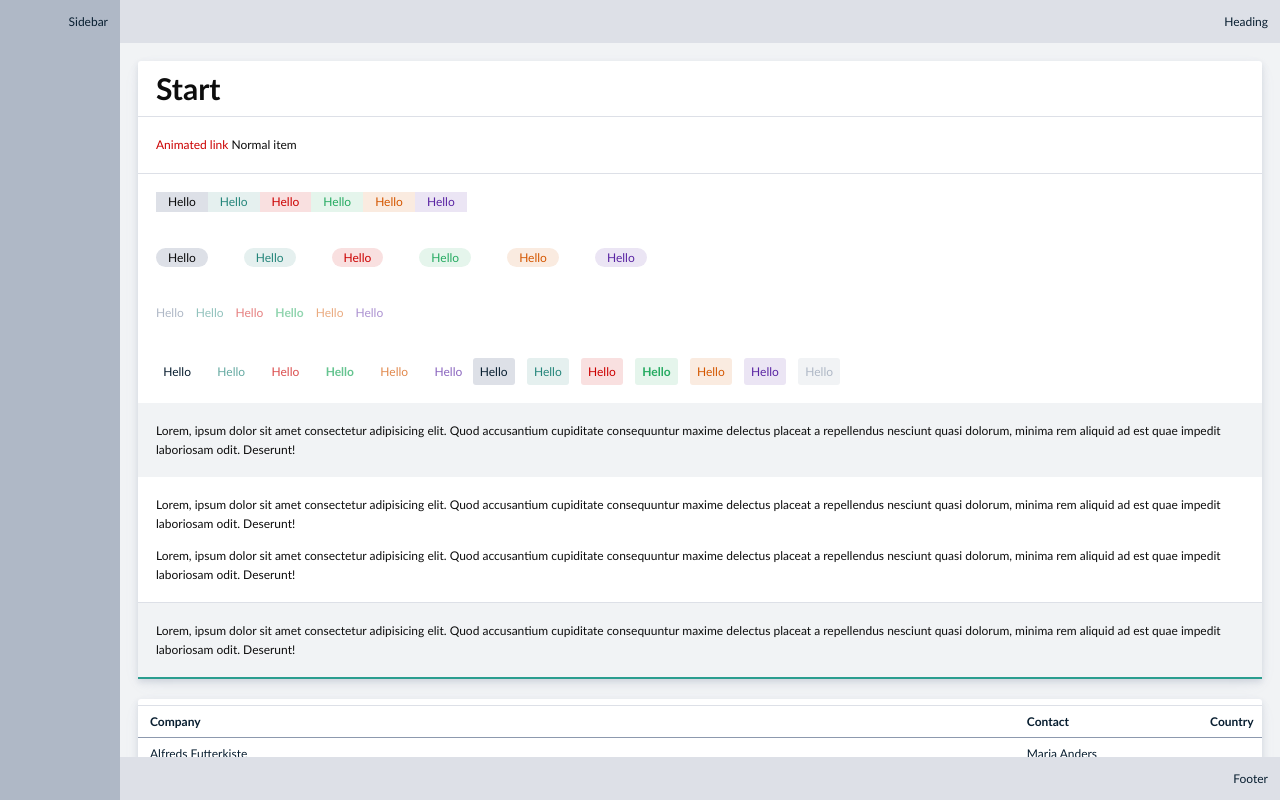
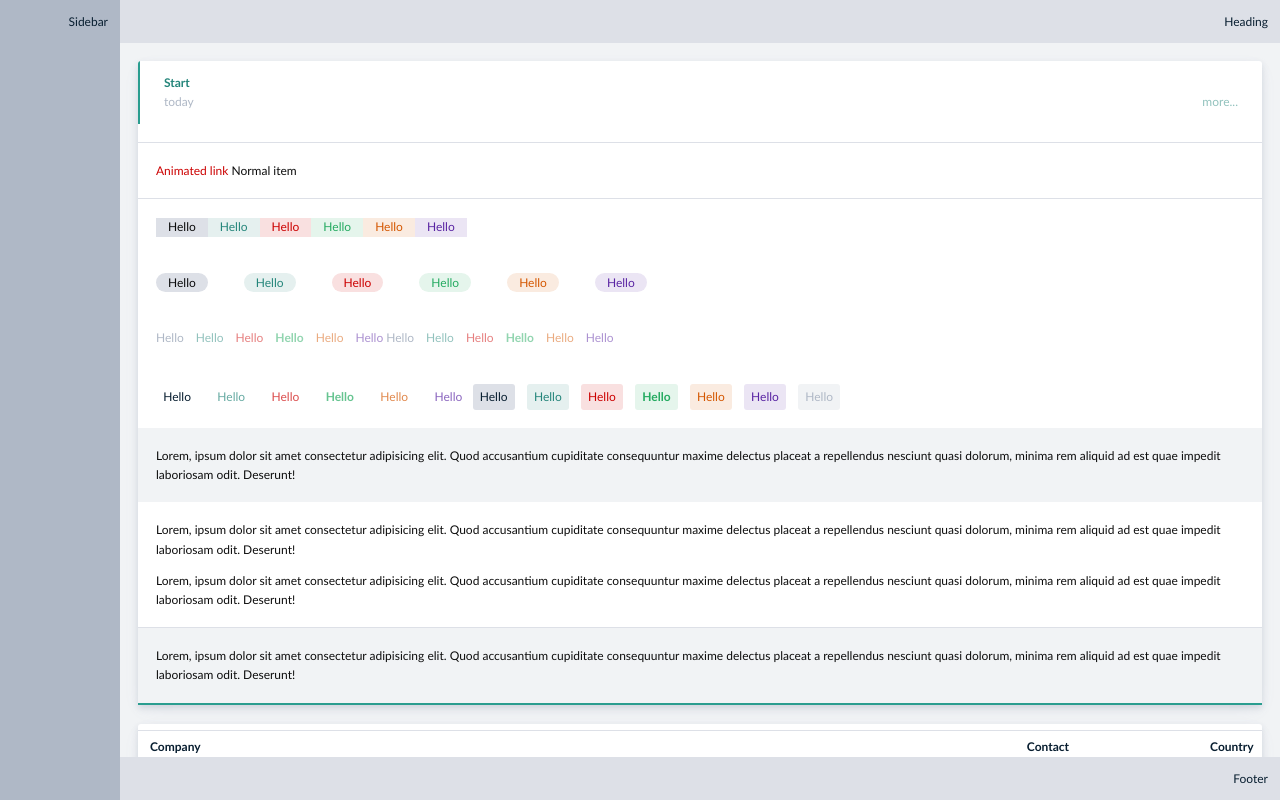
Before and after one commit to bardoui/termeh, a website: page demo/index.html in a window 1280 px wide. Drawn offline with Linux system fonts and the light colour scheme.

Commit message:
add header, modify gaper and meta

```diff
--- a/demo/index.html
+++ b/demo/index.html
@@ -32,8 +32,23 @@
                                     is-decorated is-primary is-big-gaped
                                 "
                             >
-                                <div class="section">
-                                    <h1 class="is-margin-less">Start</h1>
+                                <div class="section is-attached">
+                                    <div
+                                        class="
+                                            header
+                                            is-massive-gap
+                                            is-large-padded
+                                            is-left-decorated
+                                            is-primary
+                                        "
+                                    >
+                                        <h1>Start</h1>
+                                        <div class="gaper is-fluid">
+                                            <div class="meta">today</div>
+                                            <div class="gap"></div>
+                                            <div class="meta is-primary is-action">more...</div>
+                                        </div>
+                                    </div>
                                 </div>
                                 <div class="separator is-attached"></div>
                                 <div class="section">
@@ -107,6 +122,31 @@
                                         </div>
                                         <div class="meta is-warning">Hello</div>
                                         <div class="meta is-info">Hello</div>
+                                    </div>
+                                    <div class="gaper">
+                                        <div class="meta is-action">Hello</div>
+                                        <div class="meta is-action is-primary">
+                                            Hello
+                                        </div>
+                                        <div class="meta is-action is-error">
+                                            Hello
+                                        </div>
+                                        <div
+                                            class="
+                                                meta
+                                                is-action
+                                                is-success
+                                                is-bolder-weighted
+                                            "
+                                        >
+                                            Hello
+                                        </div>
+                                        <div class="meta is-action is-warning">
+                                            Hello
+                                        </div>
+                                        <div class="meta is-action is-info">
+                                            Hello
+                                        </div>
                                     </div>
                                 </div>
                                 <div class="section">
@@ -392,7 +432,12 @@
                             </div>
                             <br />
                             <div class="card">
-                                <div class="landscape is-massive-gaped is-center-snapped">
+                                <div
+                                    class="
+                                        landscape
+                                        is-massive-gaped is-center-snapped
+                                    "
+                                >
                                     <div class="card is-massive-padded">
                                         <p>
                                             Hello World! Hello World! Hello
--- a/demo/style.scss
+++ b/demo/style.scss
@@ -12,6 +12,7 @@
 @import "../scss/component/container.scss";
 @import "../scss/component/flex.scss";
 @import "../scss/component/gaper.scss";
+@import "../scss/component/header.scss";
 @import "../scss/component/icon.scss";
 @import "../scss/component/input.scss";
 @import "../scss/component/landscape.scss";
--- a/package.json
+++ b/package.json
@@ -1,6 +1,6 @@
 {
     "name": "@bardoui/termeh",
-    "version": "2.1.2",
+    "version": "2.2.0",
     "private": false,
     "description": "Modern modular CSS framework",
     "license": "ISC",
--- a/scss/component/gaper.scss
+++ b/scss/component/gaper.scss
@@ -9,6 +9,10 @@
     > * {
         margin: half-of(_gap("element"));
         flex-shrink: 0;
+    }
+
+    > .gap {
+        flex: 1;
     }
 
     &.is-fluid {
--- /dev/null
+++ b/scss/component/header.scss
@@ -0,0 +1,64 @@
+.header {
+    display: block;
+    box-sizing: border-box;
+    padding: e-pad(_gap("element"));
+    margin-bottom: _gap("container");
+
+    h1,
+    h2,
+    h3,
+    h4,
+    h5,
+    h6 {
+        font-size: _size("normal");
+        margin: 0;
+    }
+
+    &.is-left-decorated {
+        border-left: _var("decorator", "size", 2px) solid _color("foreground");
+    }
+
+    &.is-right-decorated {
+        border-right: _var("decorator", "size", 2px) solid _color("foreground");
+    }
+
+    @each $label, $size in _sizes(_var("header", "sizes", ())) {
+        &.is-#{$label} {
+            h1,
+            h2,
+            h3,
+            h4,
+            h5,
+            h6 {
+                font-size: $size;
+            }
+        }
+    }
+
+    @each $label, $gap in _gaps(_var("header", "paddings", ())) {
+        &.is-#{$label}-padded {
+            padding: e-pad($gap);
+        }
+    }
+
+    @each $name, $color in _colors(_var("header", "colors", ())) {
+        &.is-#{$name} {
+            h1,
+            h2,
+            h3,
+            h4,
+            h5,
+            h6 {
+                color: readable($color, _color("base"));
+            }
+
+            &.is-left-decorated {
+                border-left-color: $color;
+            }
+
+            &.is-right-decorated {
+                border-right-color: $color;
+            }
+        }
+    }
+}
--- a/scss/component/meta.scss
+++ b/scss/component/meta.scss
@@ -5,6 +5,13 @@
     background: transparent;
     color: _color("mute");
     white-space: nowrap;
+
+    &.is-action {
+        cursor: pointer;
+        &:hover {
+            color: _color("foreground");
+        }
+    }
 
     @each $label, $color in _colors(_var("meta", "colors", ())) {
         &.is-#{$label} {
@@ -14,6 +21,10 @@
                 palette($col, "200"),
                 palette($col, "700")
             );
+
+            &.is-action:hover {
+                color: $col;
+            }
         }
     }
 }
```
Also changed, not shown: README.md, demo/dist/style.css.
